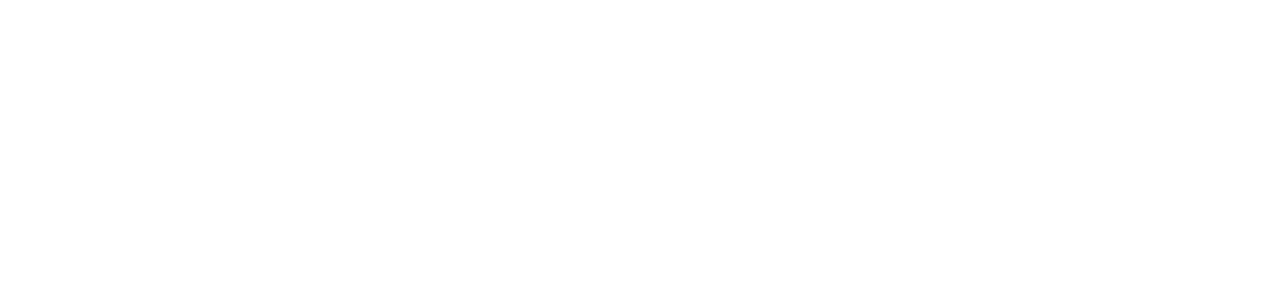
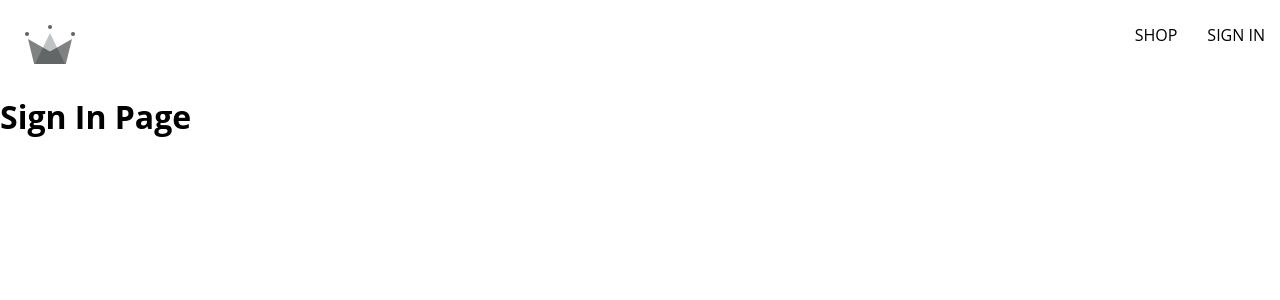
Before and after one commit to MkWebD/crwn-shop, a React (Create React App) app: page /sign-in in a window 1280 px wide. Before the commit this address had no page. Shown: the top 300 px of the page. Built offline with nearby package versions, Linux system fonts and the light colour scheme.

Commit message:
adding new link for sign in

```diff
--- a/package.json
+++ b/package.json
@@ -6,6 +6,7 @@
     "@testing-library/jest-dom": "^5.16.5",
     "@testing-library/react": "^13.4.0",
     "@testing-library/user-event": "^13.5.0",
+    "firebase": "^9.10.0",
     "node-sass": "^7.0.3",
     "react": "^18.2.0",
     "react-dom": "^18.2.0",
--- a/src/App.jsx
+++ b/src/App.jsx
@@ -2,6 +2,7 @@
 
 import Home from './routes/home/home.component'
 import Navigation from './routes/navigation/navigation.component'
+import SignIn from './routes/sign-in/sign-in.component'
 
 const Shop = () => {
   return (
@@ -15,6 +16,7 @@
 <Route path="/" element={<Navigation />}>
   <Route index element={<Home />} />
   <Route path='shop' element={<Shop />} />
+  <Route path='sign-in' element={<SignIn />} />
   </Route>
     </Routes>
 
--- a/src/routes/navigation/navigation.component.jsx
+++ b/src/routes/navigation/navigation.component.jsx
@@ -15,6 +15,8 @@
         <div className='nav-links-container'>
           <Link className='nav-link' to='/shop'>SHOP
           </Link>
+          <Link className='nav-link' to='/sign-in'>SIGN IN
+          </Link>
         </div>
       </div>
       <Outlet />
--- /dev/null
+++ b/src/routes/sign-in/sign-in.component.jsx
@@ -0,0 +1,9 @@
+const SignIn = () => {
+    return (
+        <div>
+            <h1>Sign In Page</h1>
+        </div>
+    )
+}
+
+export default SignIn;
```
Also changed, not shown: 1 other file (tests, documents, lock files or other folders).
